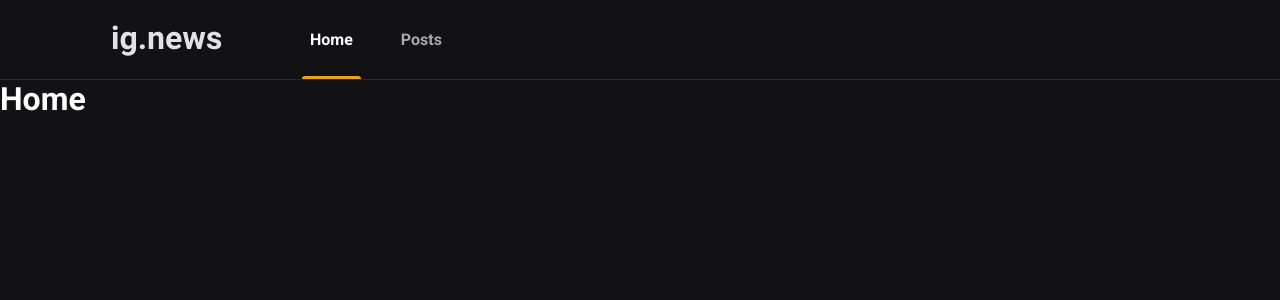
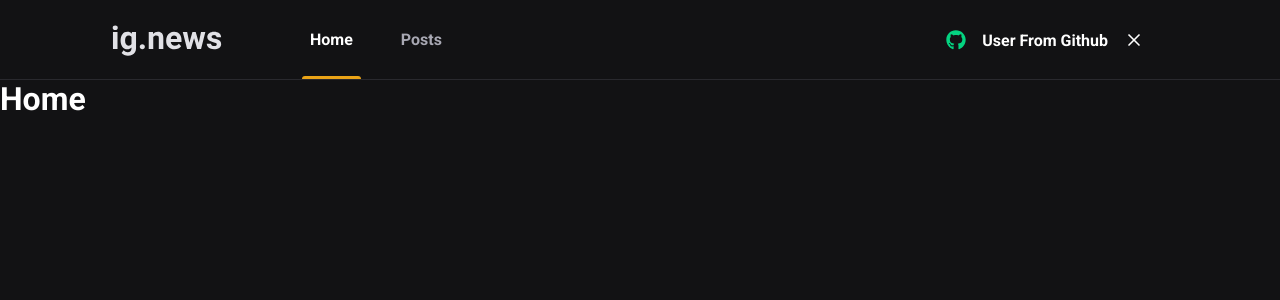
Before and after one commit to AndreSDS/andre_news, a Next.js app: page / in a window 1280 px wide. Shown: the top 300 px of the page. Built offline with nearby package versions, Linux system fonts and the light colour scheme.

Commit message:
using component SignInbutton

```diff
--- a/src/components/Header/index.tsx
+++ b/src/components/Header/index.tsx
@@ -1,4 +1,6 @@
+import { SignInButton } from "../SignInButton";
 import styles from "./styles.module.scss";
+
 export function Header() {
   return (
     <header className={styles.headerContainer}>
@@ -8,6 +10,7 @@ export function Header() {
           <a className={styles.active}>Home</a>
           <a>Posts</a>
         </nav>
+        <SignInButton />
       </div>
     </header>
   );
--- a/src/components/Header/styles.module.scss
+++ b/src/components/Header/styles.module.scss
@@ -50,4 +50,8 @@
       }
     }
   }
+
+  button {
+    margin-left: auto;
+  }
 }
```
